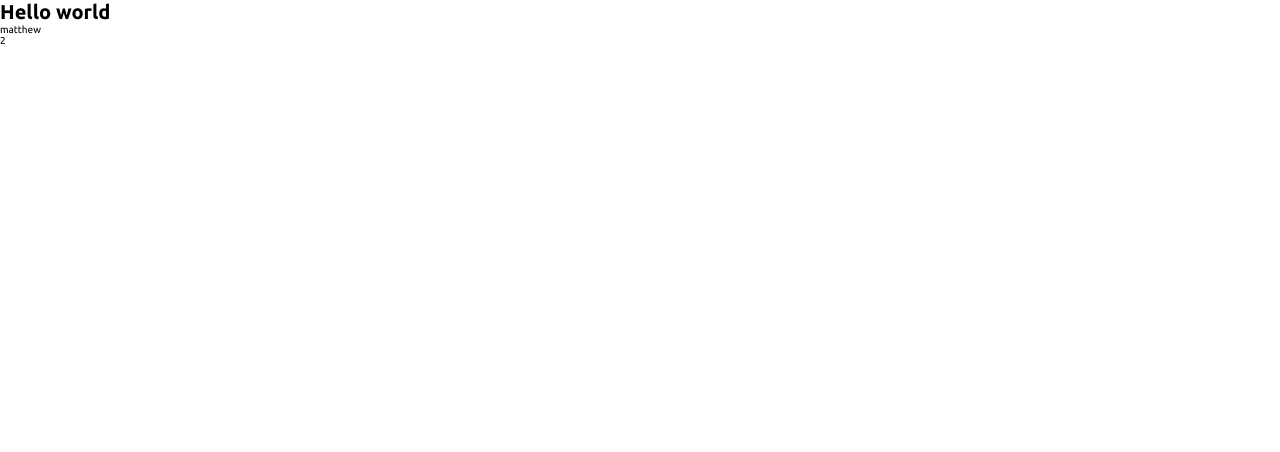
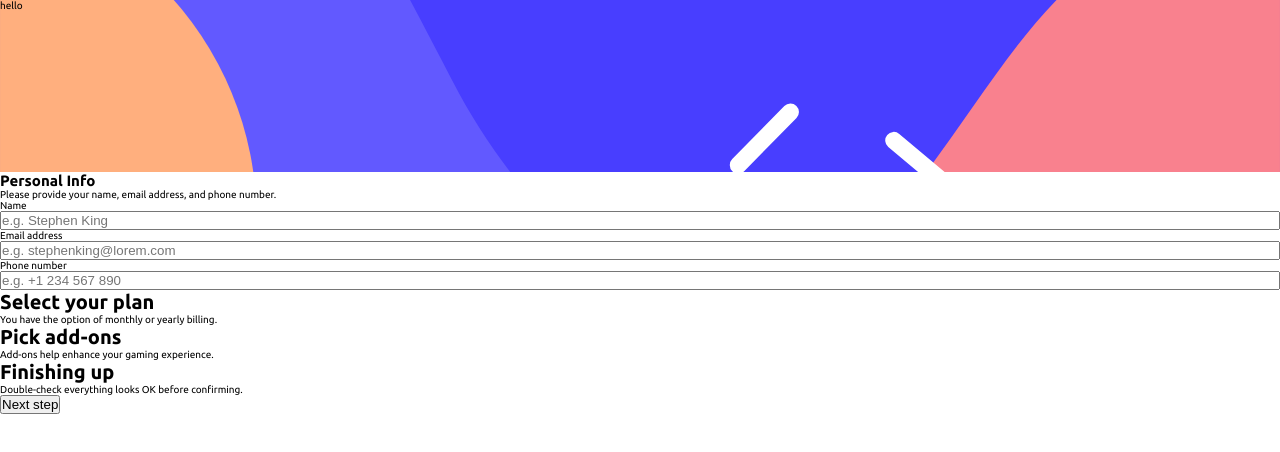
Before and after one commit to mateszucs96/multi-step-form, a React (Vite) app: page / in a window 1280 px wide. Shown: the top 452 px of the page. Built offline with nearby package versions, Linux system fonts and the light colour scheme.

Commit message:
create form pages and base structure

```diff
--- a/src/App.tsx
+++ b/src/App.tsx
@@ -1,10 +1,11 @@
+import Form from './components/Form';
 import Header from './components/Header';
 
 function App() {
 	return (
 		<div>
-			<h1>Hello world</h1>
-			<Header name="matthew" age={2} />
+			<Header />
+			<Form />
 		</div>
 	);
 }
--- /dev/null
+++ b/src/components/AddOns.tsx
@@ -0,0 +1,15 @@
+import React from 'react';
+import SectionHeading from './SectionHeading';
+
+const AddOns = () => {
+	return (
+		<div>
+			<SectionHeading
+				title="Pick add-ons"
+				info="Add-ons help enhance your gaming experience."
+			/>
+		</div>
+	);
+};
+
+export default AddOns;
--- a/src/components/Form.tsx
+++ b/src/components/Form.tsx
@@ -1,7 +1,39 @@
-import React from 'react';
+import React, { MouseEventHandler, useEffect, useState } from 'react';
+import AddOns from './AddOns';
+import styles from './form.module.scss';
+import PersonalInfo from './PersonalInfo';
+import Plan from './Plan';
+import Summary from './Summary';
+
+const FORM_STEPS = 4;
 
 const Form = () => {
-	return <div>Form</div>;
+	const [step, setStep] = useState(1);
+
+	const handleNextStep: MouseEventHandler<HTMLButtonElement> = () => {
+		if (step >= FORM_STEPS) return;
+		setStep((prev) => prev + 1);
+	};
+
+	useEffect(() => {
+		console.log(step);
+	}, [step]);
+
+	return (
+		<main>
+			<div>
+				<form className={styles.infoForm}>
+					<PersonalInfo />
+					<Plan />
+					<AddOns />
+					<Summary />
+				</form>
+				<button type="button" onClick={handleNextStep}>
+					Next step
+				</button>
+			</div>
+		</main>
+	);
 };
 
 export default Form;
--- a/src/components/Header.tsx
+++ b/src/components/Header.tsx
@@ -1,18 +1,7 @@
-import { FC } from 'react';
 import styles from './header.module.scss';
 
-interface Props {
-	name: string;
-	age: number;
-}
-
-const Header: FC<Props> = ({ name, age }) => {
-	return (
-		<header className={styles.header}>
-			<p>{name}</p>
-			<p>{age}</p>
-		</header>
-	);
+const Header = () => {
+	return <header className={styles.header}>hello</header>;
 };
 
 export default Header;
--- /dev/null
+++ b/src/components/PersonalInfo.tsx
@@ -0,0 +1,27 @@
+import styles from './personalInfo.module.scss';
+import SectionHeading from './SectionHeading';
+
+const PersonalInfo = () => {
+	return (
+		<section className={styles.personalInfoContainer}>
+			<SectionHeading
+				title="Personal Info"
+				info="Please provide your name, email address, and phone number."
+			/>
+			<div className={`${styles.nameInput} input-container`}>
+				<label htmlFor="name">Name</label>
+				<input type="text" placeholder="e.g. Stephen King" />
+			</div>
+			<div className={`${styles.emailInput} input-container`}>
+				<label htmlFor="email">Email address</label>
+				<input type="text" placeholder="e.g. stephenking@lorem.com" />
+			</div>
+			<div className={`${styles.phoneInput} input-container`}>
+				<label htmlFor="phone">Phone number</label>
+				<input type="text" placeholder="e.g. +1 234 567 890" />
+			</div>
+		</section>
+	);
+};
+
+export default PersonalInfo;
--- /dev/null
+++ b/src/components/Plan.tsx
@@ -0,0 +1,15 @@
+import styles from './personalInfo.module.scss';
+import SectionHeading from './SectionHeading';
+
+const Plan = () => {
+	return (
+		<div>
+			<SectionHeading
+				title="Select your plan"
+				info="You have the option of monthly or yearly billing."
+			/>
+		</div>
+	);
+};
+
+export default Plan;
--- /dev/null
+++ b/src/components/SectionHeading.tsx
@@ -0,0 +1,17 @@
+import React from 'react';
+
+type Props = {
+	title: string;
+	info: string;
+};
+
+const SectionHeading = ({ title, info }: Props) => {
+	return (
+		<div className="">
+			<h1>{title}</h1>
+			<p>{info}</p>
+		</div>
+	);
+};
+
+export default SectionHeading;
--- /dev/null
+++ b/src/components/Summary.tsx
@@ -0,0 +1,14 @@
+import SectionHeading from './SectionHeading';
+
+const Summary = () => {
+	return (
+		<div>
+			<SectionHeading
+				title="Finishing up"
+				info="Double-check everything looks OK before confirming."
+			/>
+		</div>
+	);
+};
+
+export default Summary;
--- /dev/null
+++ b/src/components/form.module.scss
@@ -0,0 +1,4 @@
+infoForm {
+	display: flex;
+	flex-direction: column;
+}
--- a/src/components/header.module.scss
+++ b/src/components/header.module.scss
@@ -1,3 +1,6 @@
 .header {
-	display: grid;
+	background: url('../assets/images/bg-sidebar-mobile.svg') 50% / cover
+		no-repeat;
+
+	height: 17.2rem;
 }
--- /dev/null
+++ b/src/components/personalInfo.module.scss
@@ -0,0 +1,4 @@
+.personalInfoContainer {
+	display: flex;
+	flex-direction: column;
+}
--- a/src/index.scss
+++ b/src/index.scss
@@ -46,3 +46,8 @@ body {
 	font-family: var(--ff-primary);
 	font-weight: var(--fw-regular);
 }
+
+.input-container {
+	display: flex;
+	flex-direction: column;
+}
```
